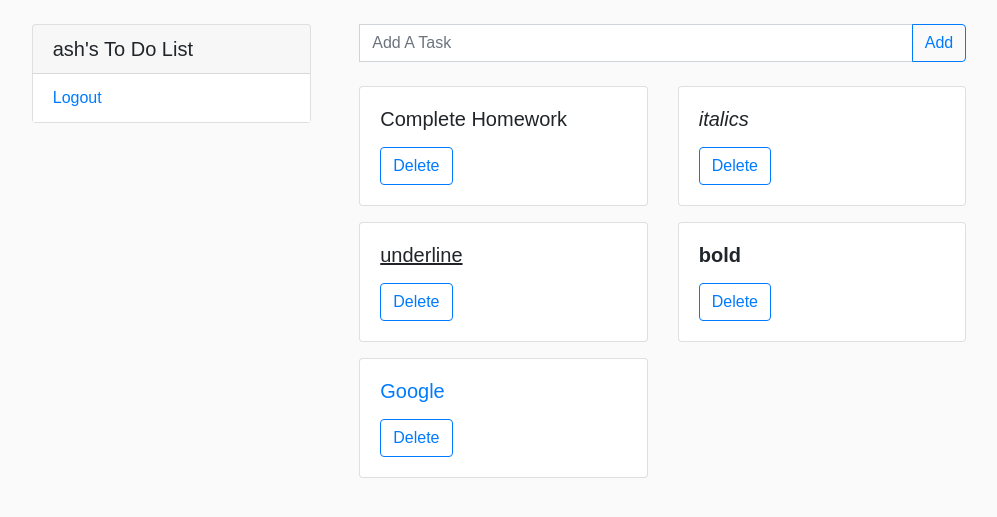
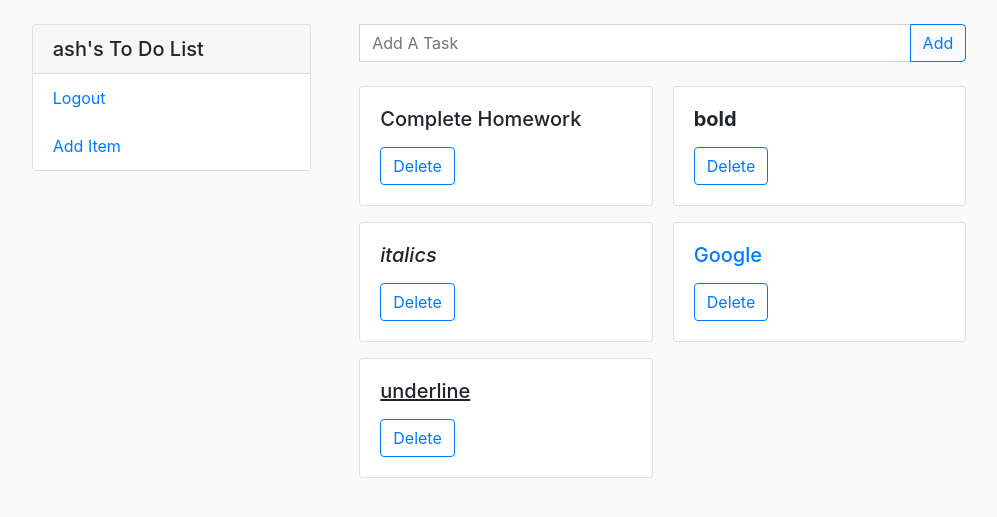
Before and after one commit to AnimeAllstar/To-Do-App, a Django app: page / in a window 1280 px wide. Shown: the top 517 px of the page, without its empty margins (141-1138 px from the left). Run offline with Django 3.2, Linux system fonts and the light colour scheme; a user stored in the database is signed in; data comes from the database, SQL or seed files in the repository; both versions use the stored data as it was after the commit; some libraries are stand-ins or nearby versions.

Commit message:
Improved internal project structure, Minor UI changes

```diff
--- /dev/null
+++ b/django_project/static/css/style.css
@@ -0,0 +1,47 @@
+html,
+body {
+  background-color: #fafafa;
+  max-width: 100%;
+  overflow-x: hidden;
+}
+
+.list-group-item {
+  color: var(--primary);
+}
+
+.list-group-item:hover {
+  color: black;
+  background-color: #fafafa;
+}
+
+.artificial-link {
+  text-decoration: none !important;
+}
+
+.artificial-link:hover{
+  cursor: pointer;
+}
+
+@media (min-width: 34em) {
+  .card-columns {
+      -webkit-column-count: 2;
+      -moz-column-count: 2;
+      column-count: 2;
+  }
+}
+
+@media (min-width: 48em) {
+  .card-columns {
+      -webkit-column-count: 1;
+      -moz-column-count: 1;
+      column-count: 1;
+  }
+}
+
+@media (min-width: 62em) {
+  .card-columns {
+      -webkit-column-count: 2;
+      -moz-column-count: 2;
+      column-count: 2;
+  }
+}
--- a/todo/templates/todo/base.html
+++ b/django_project/templates/base.html
@@ -13,7 +13,7 @@
             integrity="sha384-JcKb8q3iqJ61gNV9KGb8thSsNjpSL0n8PARn9HuZOnIxN0hoP+VmmDGMN5t9UJ0Z" crossorigin="anonymous">
 
         <!--Static Files-->
-        <link rel="stylesheet" type="text/css" href="{% static 'todo/style.css' %}">
+        <link rel="stylesheet" type="text/css" href="{% static 'css/style.css' %}">
     </head>
 
     <body>
--- a/todo/static/todo/style.css
+++ /dev/null
@@ -1,25 +0,0 @@
-html,
-body {
-  background-color: #fafafa;
-  max-width: 100%;
-  overflow-x: hidden;
-}
-
-.list-group-item {
-  color: var(--primary);
-}
-
-.list-group-item:hover {
-  color: black;
-  background-color: #fafafa;
-}
-
-.list-group a {
-  text-decoration: none !important;
-}
-
-* { box-sizing: border-box; }
-
-body {
-  font-family: sans-serif;
-}
--- a/todo/templates/todo/home.html
+++ b/todo/templates/todo/home.html
@@ -1,17 +1,26 @@
-{% extends "todo/base.html" %}
+{% extends "base.html" %}
 {% block content %}
 
 <div class="row justify-content-center mt-4">
 
     <!--Sidebar-->
     <div class="col-md-3 mb-3 px-4">
-        {% include "todo/sidebar.html" %}
+        <div class="card">
+            <h5 class="card-header"> {{ user }}'s To Do List </h5>
+            <div class="card-body p-0">
+                <ul class="list-group list-group-flush">
+                    <a class="artificial-link" href="{% url 'logout' %}">
+                        <li class="list-group-item border-0">Logout</li>
+                    </a>
+                    <li class="list-group-item border-0 artificial-link">Add Item</li>
+                </ul>
+            </div>
+        </div>
     </div>
 
     <!--Main-->
 
     <div class="col-md-6 px-4">
-
         <form class="mx-auto form-inline input-group mb-4" action="{% url 'add-item' %}" method="POST">
             {% csrf_token%}
             <input class="form-control" type="text" placeholder="Add A Task" name="content">
@@ -19,11 +28,8 @@
                 <button class="btn btn-outline-primary" type="submit">Add</button>
             </div>
         </form>
-
-        <div class="container-fluid p-0">
-            <div class="row">
+        <div class="card-columns">
             {% for item in items %}
-                <div class="col-md-6">
             <div class="card mb-3">
                 <div class="card-body">
                     <h5 class="card-title">{{item.content|safe}}</h5>
@@ -34,9 +40,7 @@
                     </form>
                 </div>
             </div>
-                </div>
             {% endfor %}
-            </div>
         </div>
     </div>
 </div>
--- a/todo/templates/todo/sidebar.html
+++ /dev/null
@@ -1,10 +0,0 @@
-<div class="card">
-    <h5 class="card-header"> {{ user }}'s To Do List </h5>
-    <div class="card-body p-0">
-        <ul class="list-group list-group-flush">
-            <a href="{% url 'logout' %}">
-                <li class="list-group-item border-0">Logout</li>
-            </a>
-        </ul>
-    </div>
-</div>
--- a/users/templates/users/login.html
+++ b/users/templates/users/login.html
@@ -1,4 +1,4 @@
-{% extends "todo/base.html" %}
+{% extends "base.html" %}
 {% load crispy_forms_tags %}
 {% block content %}
 
--- a/users/templates/users/logout.html
+++ b/users/templates/users/logout.html
@@ -1,4 +1,4 @@
-{% extends "todo/base.html" %}
+{% extends "base.html" %}
 {% load crispy_forms_tags %}
 {% block content %}
 
--- a/users/templates/users/register.html
+++ b/users/templates/users/register.html
@@ -1,4 +1,4 @@
-{% extends "todo/base.html" %}
+{% extends "base.html" %}
 {% load crispy_forms_tags %}
 {% block content %}
 
```
Also changed, not shown: django_project/settings.py (+8 -1 lines), todo/models.py (+9 -0 lines), db.sqlite3. Lines whose indentation alone changed are shown as unchanged.
